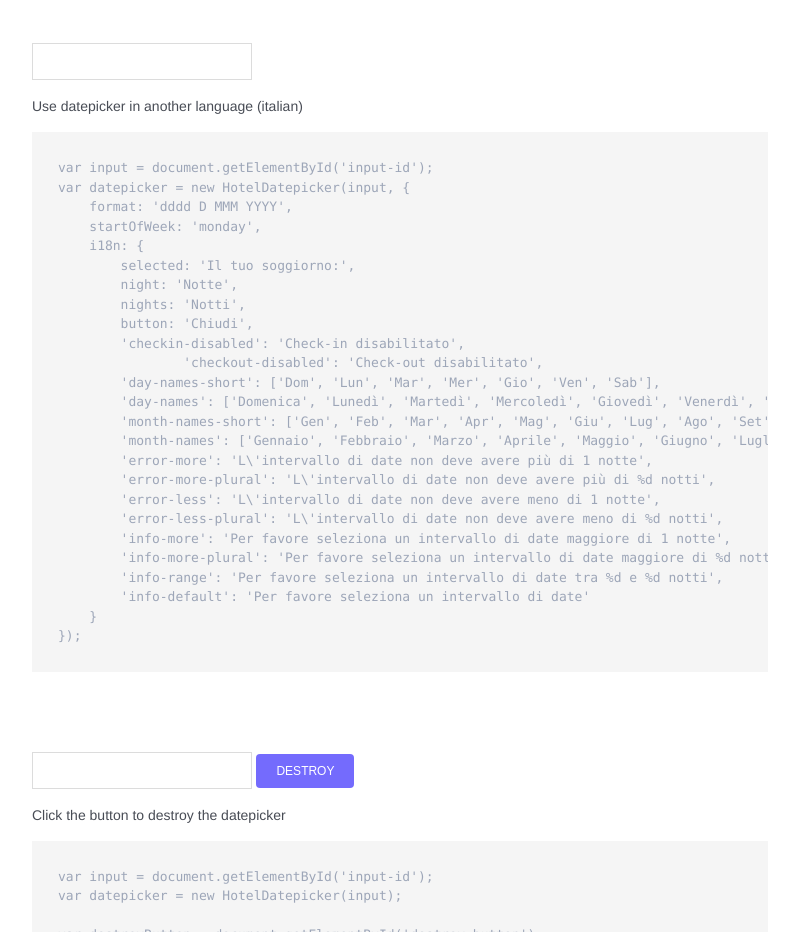
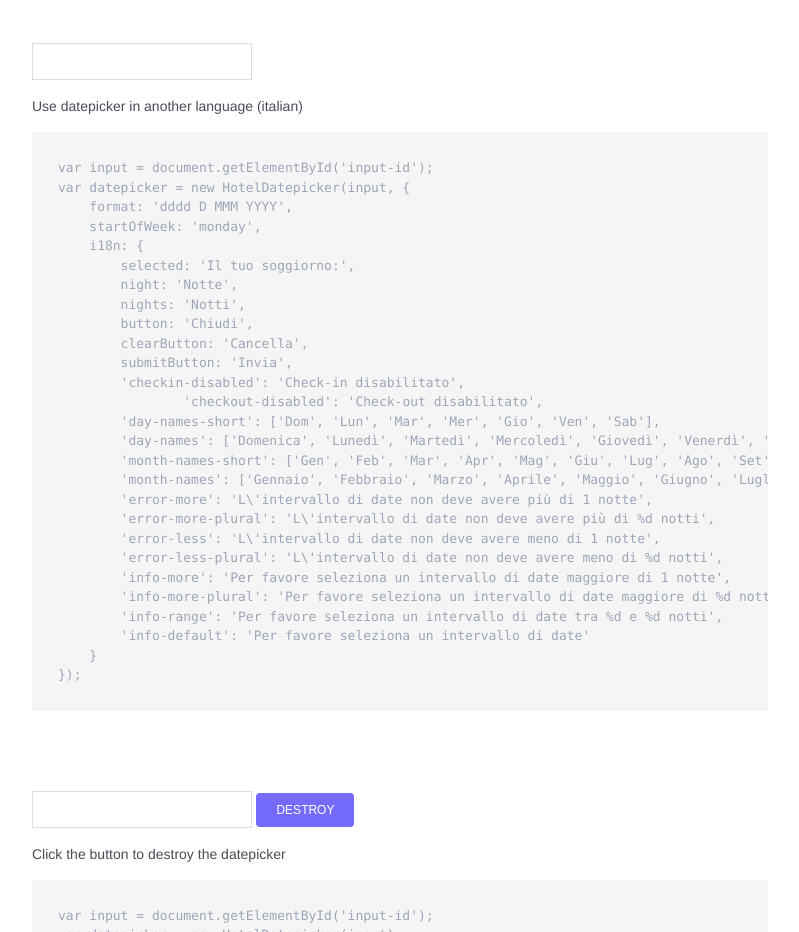
Before and after one commit to benitolopez/hotel-datepicker, a website: page demo/index.html in a window 1280 px wide. Shown: the part 5120-6052 px from the top of the page, without its empty margins (240-1039 px from the left). Drawn offline with nearby package versions, Linux system fonts and the light colour scheme.

Commit message:
Add missing strings

```diff
--- a/demo/index.html
+++ b/demo/index.html
@@ -293,6 +293,8 @@
         night: 'Notte',
         nights: 'Notti',
         button: 'Chiudi',
+        clearButton: 'Cancella',
+        submitButton: 'Invia',
         'checkin-disabled': 'Check-in disabilitato',
 		'checkout-disabled': 'Check-out disabilitato',
         'day-names-short': ['Dom', 'Lun', 'Mar', 'Mer', 'Gio', 'Ven', 'Sab'],
@@ -616,6 +618,7 @@
 					nights: 'Notti',
 					button: 'Chiudi',
 					clearButton: 'Cancella',
+       				submitButton: 'Invia',
 					'checkin-disabled': 'Check-in disabilitato',
 					'checkout-disabled': 'Check-out disabilitato',
 					'day-names-short': ['Dom', 'Lun', 'Mar', 'Mer', 'Gio', 'Ven', 'Sab'],
```
